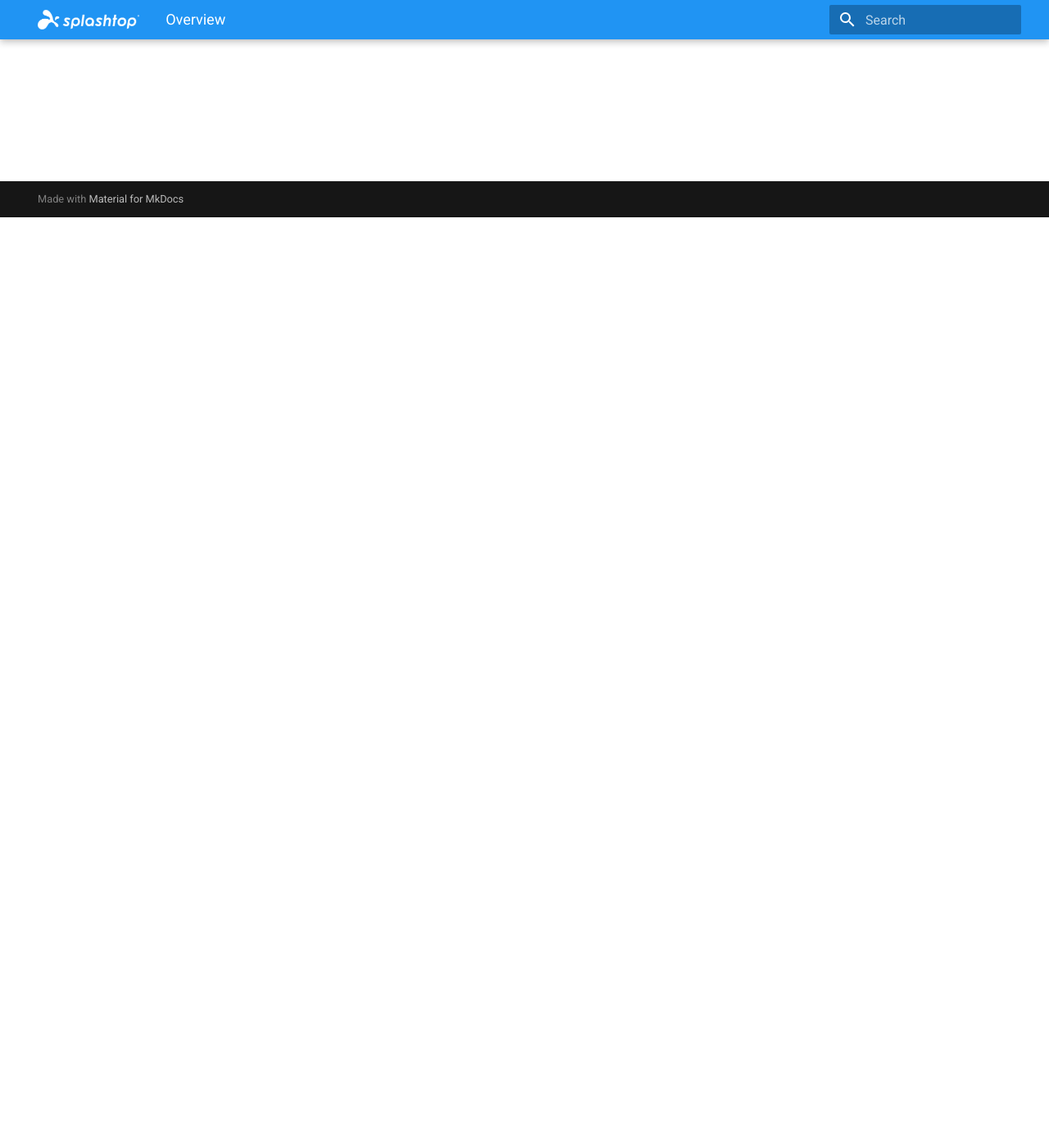
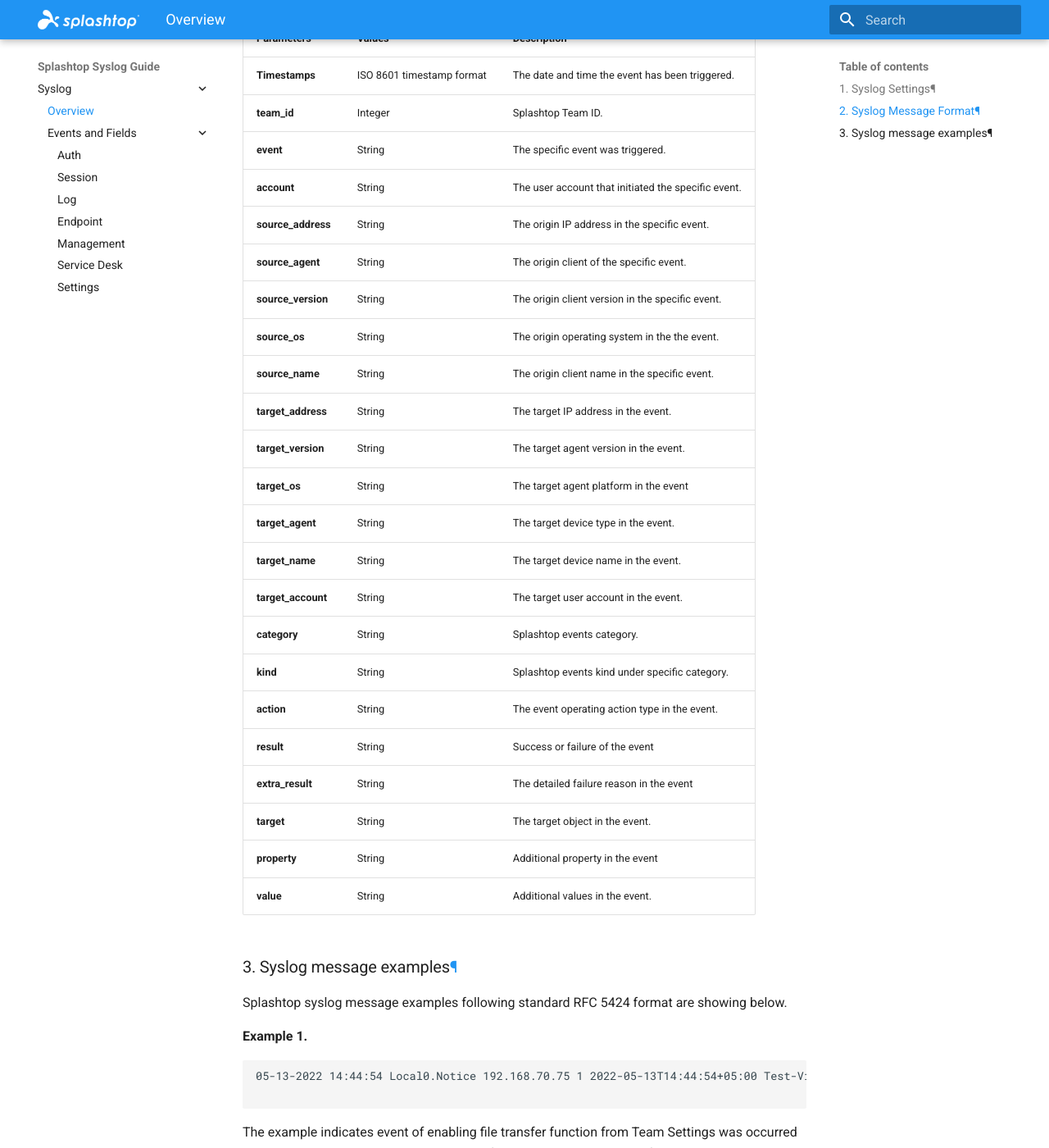
Before and after one commit to SplashtopInc/OnPrem-Syslog-Guide, an MkDocs documentation site: the page built from docs/index.md, in a window 1280 px wide and 1400 px high, scrolled down 1135 px. Shown: the whole window at 82% size. Built offline with MkDocs 1.6.1 and Material for MkDocs 9.7.7, drawn with Linux system fonts in a browser that asks for light colours; some of the changed text lies outside the part shown.

Commit message:
Update index.md

````diff
--- a/docs/index.md
+++ b/docs/index.md
@@ -1,16 +1,82 @@
-# Syslog Events Demo
+# Syslog format
 
-欢迎访问示例站点 🚀
+### 1. Syslog Settings[¶](https://my-syslog-docs.readthedocs.io/en/latest/events/syslog-format/#1-syslog-settings)
 
-## Section 1
+| **Name** | **Syslog host name in Splashtop Gateway.** |
+| --- | --- |
+| **Syslog Server address** | Enter the hostname or IP address of the syslog server receiving log messages. |
+| **Port** | Syslog over UDP defaults to use port 514. The defaults can be changed. |
+| **Syslog Protocol** | Supports UDP or TCP. |
+| **Message Format** | Supports RFC 5424 or RFC 3164 (BSD). |
+| **Facility** | Choose proper facility from local0 - local7. |
+| **Severity** | Choose the proper Syslog severity. |
+| **Status** | Once enabled, Splashtop Gateway starts to send persistent syslog messages to your Syslog Server. |
+| **Test Message** | Send a message to your Syslog Server to test the above settings. |
 
-这里是示例内容。
-锚点会自动生成到右侧。
+### 2. Syslog Message Format[¶](https://my-syslog-docs.readthedocs.io/en/latest/events/syslog-format/#2-syslog-message-format)
 
-## Section 2
+**Header**
 
-更多示例内容...
+| **Date/Time** | **Syslog event time** |
+| --- | --- |
+| **PRI** | Local0.Notice |
+| **Hostname** | IP/FQDN |
+| **APP-Name** | onpremise.exe |
+| **PROCID** | Process ID |
+| **MSGID** | SOP |
 
-### Subsection 2.1
+**Message Payload**
 
-再多一层，确认可生成多级锚点。
+| **Parameters** | **Values** | **Description** |
+| --- | --- | --- |
+| **Timestamps** | ISO 8601 timestamp format | The date and time the event has been triggered. |
+| **team_id** | Integer | Splashtop Team ID. |
+| **event** | String | The specific event was triggered. |
+| **account** | String | The user account that initiated the specific event. |
+| **source_address** | String | The origin IP address in the specific event. |
+| **source_agent** | String | The origin client of the specific event. |
+| **source_version** | String | The origin client version in the specific event. |
+| **source_os** | String | The origin operating system in the the event. |
+| **source_name** | String | The origin client name in the specific event. |
+| **target_address** | String | The target IP address in the event. |
+| **target_version** | String | The target agent version in the event. |
+| **target_os** | String | The target agent platform in the event |
+| **target_agent** | String | The target device type in the event. |
+| **target_name** | String | The target device name in the event. |
+| **target_account** | String | The target user account in the event. |
+| **category** | String | Splashtop events category. |
+| **kind** | String | Splashtop events kind under specific category. |
+| **action** | String | The event operating action type in the event. |
+| **result** | String | Success or failure of the event |
+| **extra_result** | String | The detailed failure reason in the event |
+| **target** | String | The target object in the event. |
+| **property** | String | Additional property in the event |
+| **value** | String | Additional values in the event. |
+
+### 3. Syslog message examples[¶](https://my-syslog-docs.readthedocs.io/en/latest/events/syslog-format/#3-syslog-message-examples)
+
+Splashtop syslog message examples following standard RFC 5424 format are showing below.
+
+**Example 1.**
+
+```
+05-13-2022 14:44:54 Local0.Notice 192.168.70.75 1 2022-05-13T14:44:54+05:00 Test-Vistro onpremise.exe 3292 SOP - timestamp=2022-05-13T09:44:54Z;team_id=1;event_id=team_file_transfer_enabled;account=john.doe@example.com;agent=browser;source_address=192.168.67.22;source_name=IE;source_version=110.0.1587;source_os=Windows;category=management;kind=team_mgmt;action=update;result=success;target=remote_support_setting;desc:file_transfer=enabled;
+
+```
+
+The example indicates event of enabling file transfer function from Team Settings was occurred at a given time by what account with specific IP address and device information.
+
+**Example 2.**
+
+Below syslog messages were generated by a login attempt to Splashtop web console resulted in failure (2) because a privileged account has enabled browser authentication in an earlier time (1). Then the re-login succussed (4) after the privileged account authenticated this login request from web console (3).
+
+```
+1. 08-22-2022 09:12:35 Local0.Notice 192.168.70.75 1 2022-08-22T09:12:35+05:00 Test-Vistro onpremise.exe 3292 SOP - timestamp=2022-05-13T04:12:35Z;team_id=1;event_id=team_browser_device_auth_enabled;account=john.doe@example.com;agent=browser;source_address=192.168.67.22;source_name=IE;source_version=111.0.1661;source_os=Windows;category=management;kind=team_mgmt;action=update;result=success;target=general_setting;desc:browser_device_auth=enabled;
+
+2. 08-22-2022 09:14:02 Local0.Notice 192.168.70.75 1 2022-08-22T09:14:02+05:00 Test-Vistro onpremise.exe 3292 SOP - timestamp=2022-05-13T04:12:35Z;team_id=1;event_id=login_failure;account=mary.doe@example.com;agent=browser;source_address=192.168.89.176;source_name=Chrome;source_version=110.0.0;source_os=Mac;target_account=mary.doe@example.com;category=auth;kind=user_mgmt;action=login;result=fail;extra_result=need_device_auth;target=mary.doe@example.com;desc:=;
+
+3. 08-22-2022 10:00:37 Local0.Notice 192.168.70.75 1 2022-08-22T10:00:37+05:00 Test-Vistro onpremise.exe 3292 SOP - timestamp=2022-05-13T05:00:37Z;team_id=1;event_id=client_authenticated;account=john.doe@example.com;agent=browser;source_address=192.168.67.22;source_name=IE;source_version=111.0.1661;source_os=Windows;target_addr=192.168.89.176;target_agent=browser;target_version=110.0.0;target_os=Mac;target_name=Chrome;target_account=mary.doe@example.com;category=endpoint;kind=browser;action=authenticate;result=success;desc:method=web console;
+
+4. 08-22-2022 10:08:22 Local0.Notice 192.168.70.75 1 2022-08-22T10:08:22+05:00 Test-Vistro onpremise.exe 3292 SOP - timestamp=2022-05-13T05:08:22Z;team_id=1;event_id=login;account=mary.doe@example.com;agent=browser;source_address=192.168.89.176;source_name=Chrome;source_version=110.0.0;source_os=Mac;target_account=mary.doe@example.com;category=auth;kind=user_mgmt;action=login;result=success;extra_result=;target=mary.doe@example.com;desc:=;
+
+```
````
